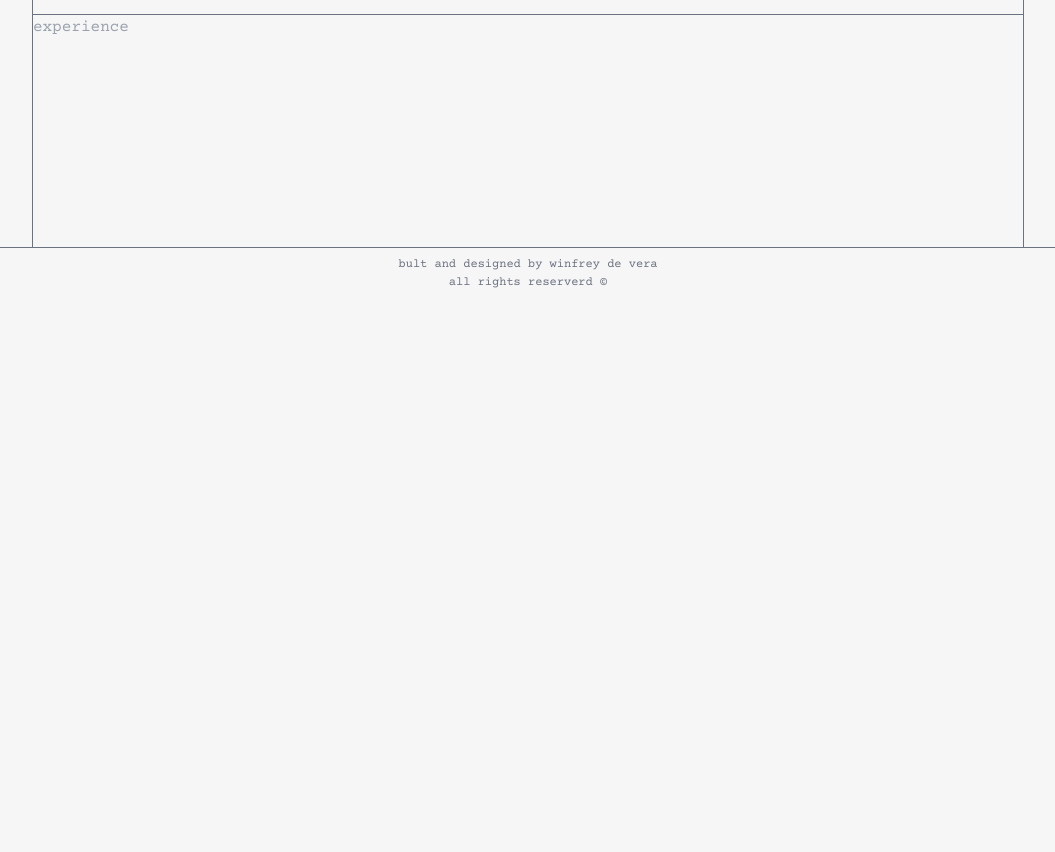
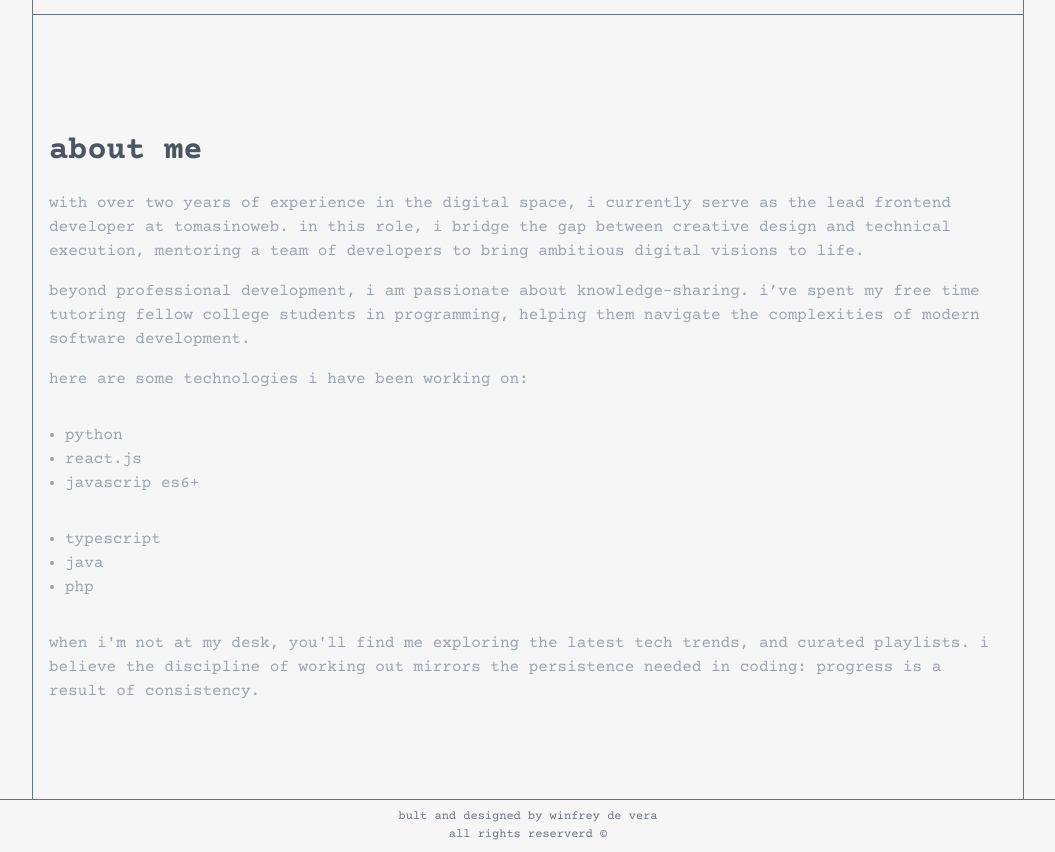
Before and after one commit to wjamesdevera/porfolio, a Next.js app: page / in a window 1280 px wide. Shown: the part 500-1352 px from the top of the page, without its empty margins (112-1167 px from the left). Before the commit the page ends 800 px from the top, so only its background shows below. Built offline with nearby package versions, Linux system fonts and the light colour scheme.

Commit message:
add about me page

```diff
--- a/app/page.module.scss
+++ b/app/page.module.scss
@@ -51,6 +51,28 @@
   }
 }
 
+.about_me {
+  padding-top: 7rem;
+  padding-bottom: 6rem;
+
+  .wrapper {
+    display: flex;
+    flex-direction: column;
+    gap: 1rem;
+  }
+
+  .title {
+    font-size: 2rem;
+    font-weight: 700;
+    color: var(--neutral__600);
+  }
+
+  ul {
+    list-style: disc;
+    padding: 1rem;
+  }
+}
+
 @media (width >= 40rem) {
   .main {
     margin-left: 5rem;
--- a/app/page.tsx
+++ b/app/page.tsx
@@ -21,7 +21,43 @@ export default function Home() {
               </p>
             </div>
           </section>
-          <section>experience</section>
+          <section className={`${s.section} ${s.about_me}`}>
+            <div className={s.wrapper}>
+              <h2 className={s.title}>about me</h2>
+              <p>
+                With over two years of experience in the digital space, I
+                currently serve as the Lead Frontend Developer at TomasinoWeb.
+                In this role, I bridge the gap between creative design and
+                technical execution, mentoring a team of developers to bring
+                ambitious digital visions to life.
+              </p>
+              <p>
+                Beyond professional development, I am passionate about
+                knowledge-sharing. I’ve spent my free time tutoring fellow
+                college students in programming, helping them navigate the
+                complexities of modern software development.
+              </p>
+              <p>Here are some technologies I have been working on:</p>
+              <div className={s.skill_list}>
+                <ul className={s.left}>
+                  <li>python</li>
+                  <li>react.js</li>
+                  <li>javascrip es6+</li>
+                </ul>
+                <ul className={s.right}>
+                  <li>typescript</li>
+                  <li>java</li>
+                  <li>php</li>
+                </ul>
+              </div>
+              <p>
+                When I'm not at my desk, you'll find me exploring the latest
+                tech trends, and curated playlists. I believe the discipline of
+                working out mirrors the persistence needed in coding: progress
+                is a result of consistency.
+              </p>
+            </div>
+          </section>
         </div>
       </main>
       <Footer />
```
